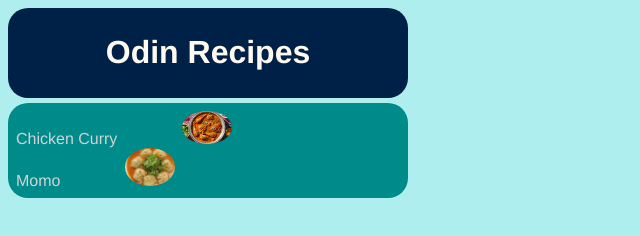
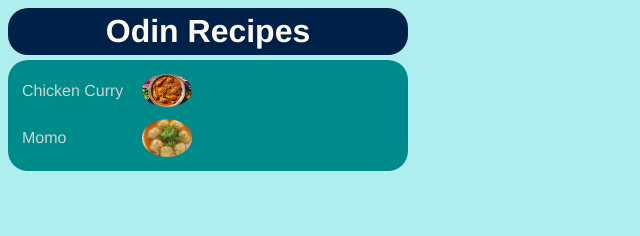
Before and after one commit to swatantra-on-the-way/odin-recipes, a plain HTML site: page index.html in a window 1280 px wide. Shown: the whole page, without its empty margins (0-640 px from the left). Drawn offline with Linux system fonts and the light colour scheme.

Commit message:
ADD DISPLAY PROPERTIES ON ODIN RECIPES PROJECT

```diff
--- a/css/style.css
+++ b/css/style.css
@@ -1,10 +1,15 @@
-*{
+*, *::before, *::after{
     font-family: Helvetica, Arial, sans-serif;
     box-sizing: border-box;
+    margin: 0;
+    padding: 0;
+
 }
 
 body{
     background-color: paleturquoise;
+    padding: 4px;
+    margin: 4px;
 }
 
 #header-div{
@@ -17,7 +22,6 @@ body{
 #header-div, #body-div{
     width: 400px;
     padding: 5px;
-    border: 1px dotted none;
     border-radius: 20px;
 }
 
@@ -38,20 +42,26 @@ ul {
     list-style: none;
 }
 
-li {
-    padding: 0;
-}
-
 a{
     text-decoration: none;
     color: lightgrey;
-    margin: 0;
-    margin-right: 60px;
+    display: inline-block;
+    width: 120px;
+    margin-top: 0;
 }
 
 .curry-and-momo{
     width: 50px;
     height: auto;
-    border: 1px dotted none;
     border-radius: 80%;
 }
+
+li {
+    padding: 6px;
+    display: flex;
+    align-items: center;
+}
+
+.curry-and-momo:hover{
+    cursor: pointer;
+}
```
